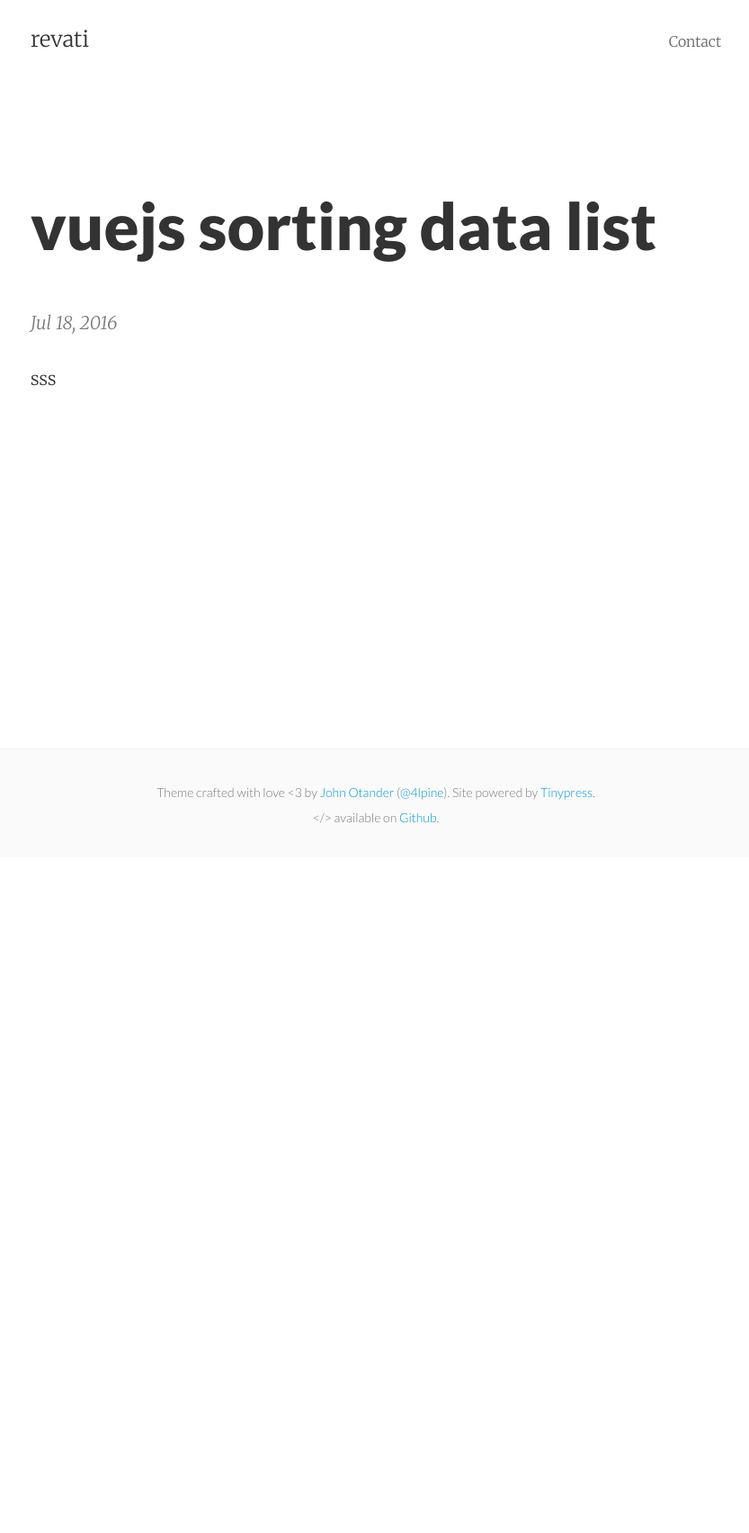
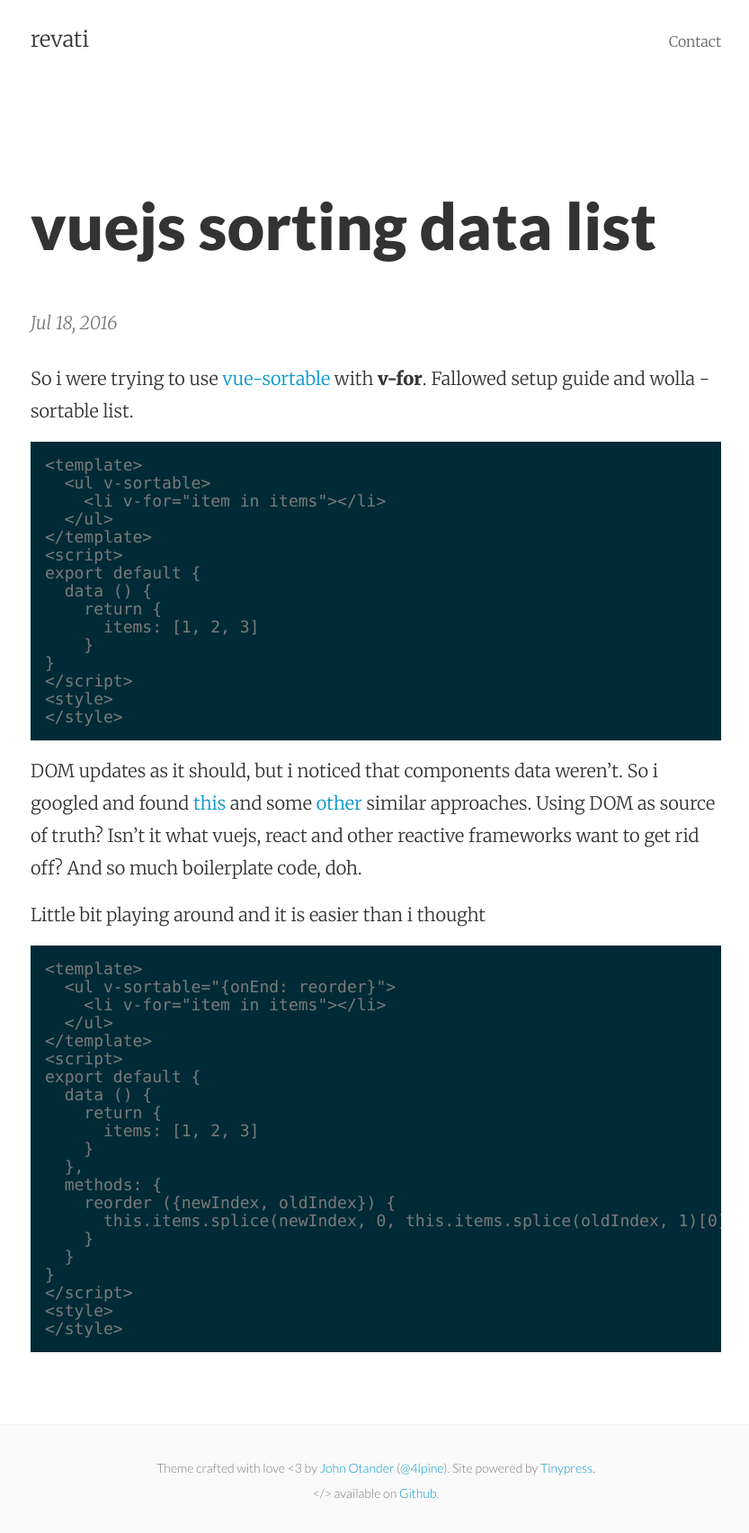
Before and after one commit to revati/revati.github.io, a Jekyll site: the page built from _posts/2016-07-18-vuejs-sorting-data-list.markdown, in a window 1280 px wide. Shown: the whole page at 90% size, without its empty margins (222-1055 px from the left). Built offline with Jekyll 4.4.1, drawn with Linux system fonts in a browser that asks for light colours; before the commit the page ends 953 px from its top, so only the background shows below that.

Commit message:
Post update: vuejs sorting data list

````diff
--- a/_posts/2016-07-18-vuejs-sorting-data-list.markdown
+++ b/_posts/2016-07-18-vuejs-sorting-data-list.markdown
@@ -3,4 +3,50 @@ published: true
 title: vuejs sorting data list
 layout: post
 ---
-sss
+So i were trying to use [vue-sortable](http://sagalbot.github.io/vue-sortable/) with **v-for**. Fallowed setup guide and wolla - sortable list.
+
+```
+<template>
+  <ul v-sortable>
+    <li v-for="item in items"></li>
+  </ul>
+</template>
+<script>
+export default {
+  data () {
+    return {
+      items: [1, 2, 3]
+    }
+}
+</script>
+<style>
+</style>
+```
+
+DOM updates as it should, but i noticed that components data weren’t. So i googled and found [this](https://jsfiddle.net/peterburrell/rubagbc5/5/) and some [other](https://forum.vuejs.org/topic/888/best-way-to-keep-sortable-lists-in-order/4) similar approaches. Using DOM as source of truth? Isn’t it what vuejs, react and other reactive frameworks want to get rid off? And so much boilerplate code, doh.
+
+Little bit playing around and it is easier than i thought
+
+```
+<template>
+  <ul v-sortable="{onEnd: reorder}">
+    <li v-for="item in items"></li>
+  </ul>
+</template>
+<script>
+export default {
+  data () {
+    return {
+      items: [1, 2, 3]
+    }
+  },
+  methods: {
+    reorder ({newIndex, oldIndex}) {
+      this.items.splice(newIndex, 0, this.items.splice(oldIndex, 1)[0])
+    }
+  }
+}
+</script>
+<style>
+</style>
+```
````
